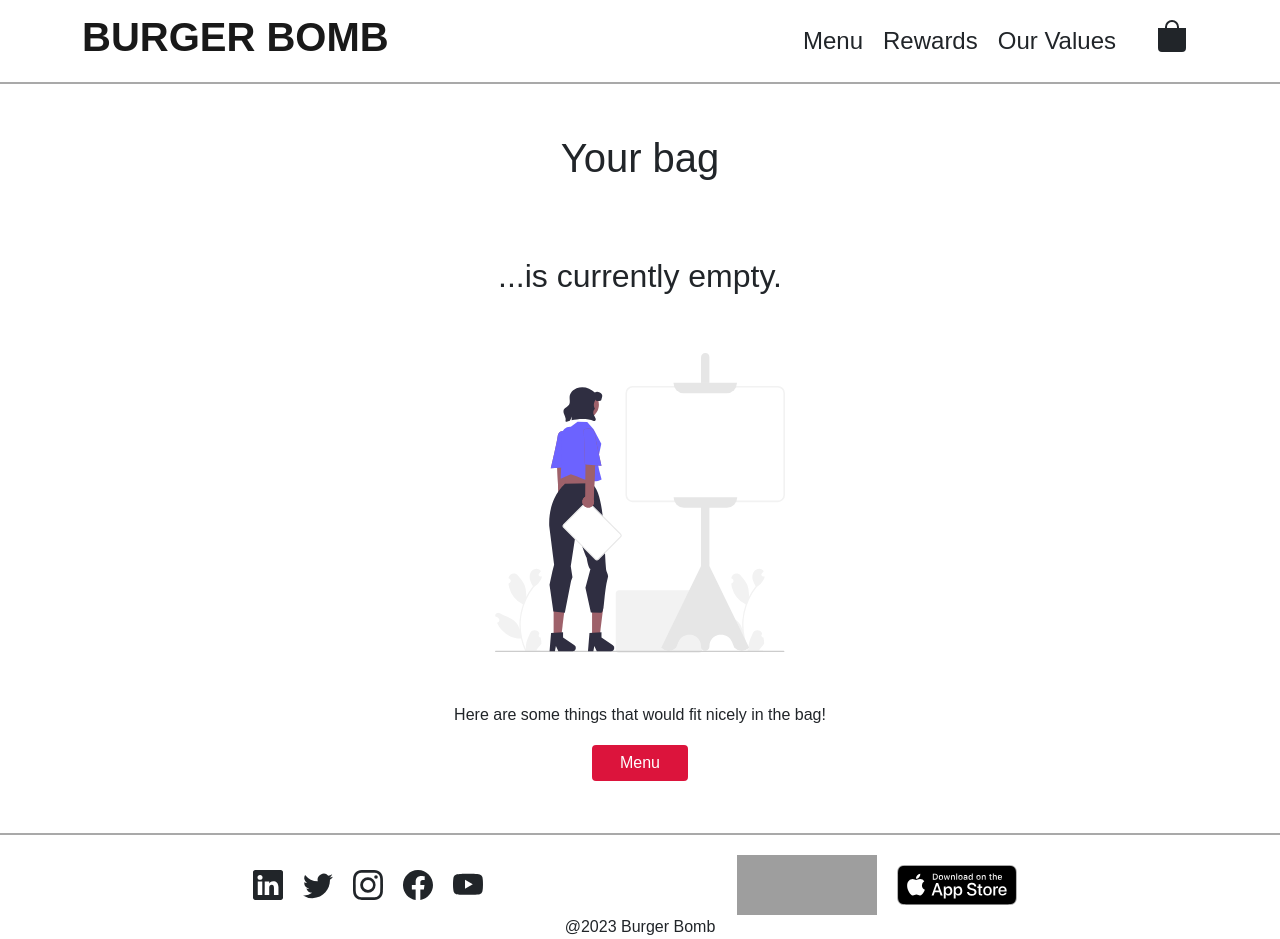
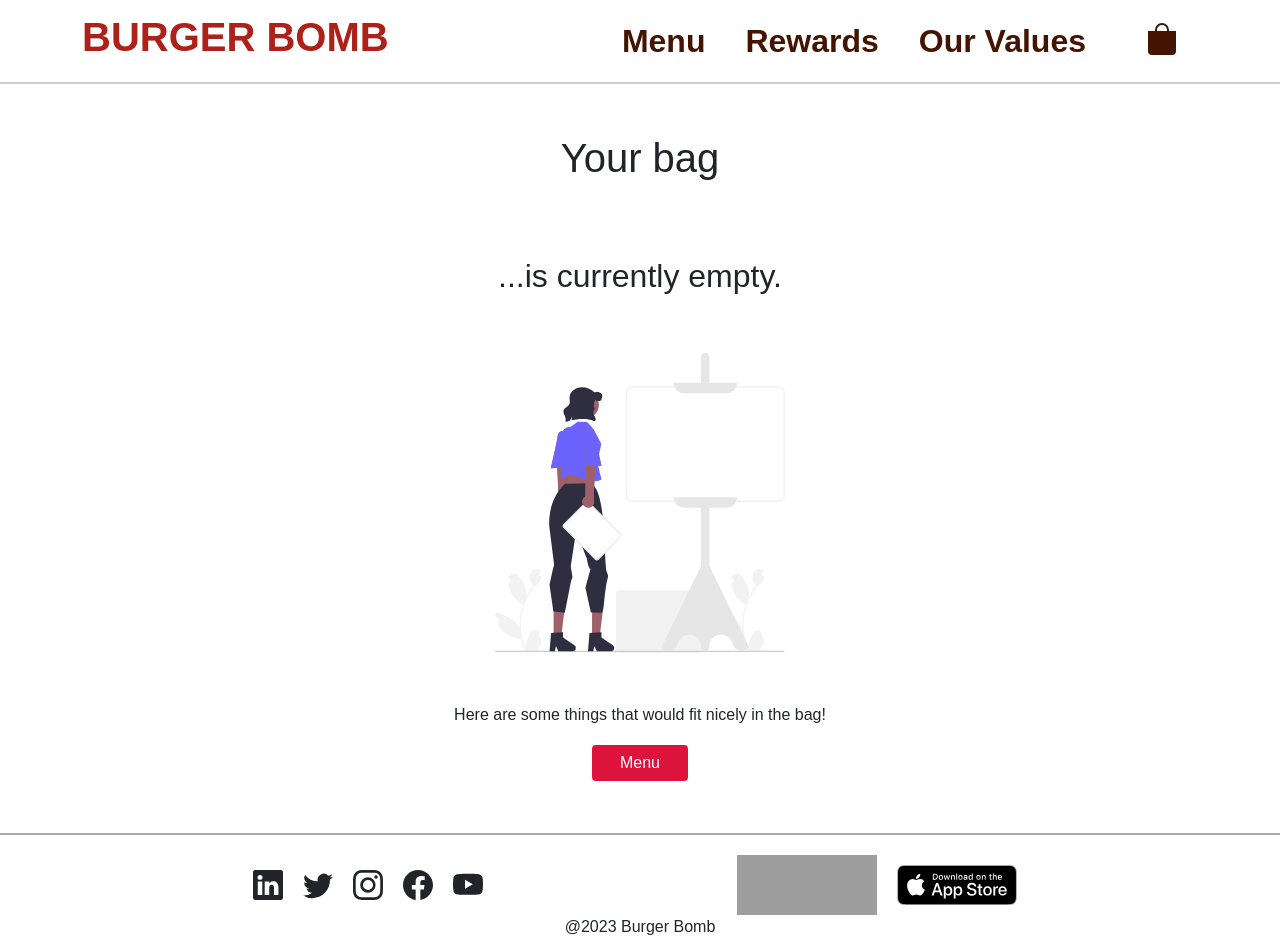
Before and after one commit to taujeng/burgerbomb, a React (Create React App) app: page /bag in a window 1280 px wide. Built offline with nearby package versions, Linux system fonts and the light colour scheme; grey boxes are pictures that could not be loaded; a web font is replaced by a local one.

Commit message:
Add global color theme, underline on hover in Header

```diff
--- a/src/components/Header/header.css
+++ b/src/components/Header/header.css
@@ -20,10 +20,12 @@
   src: url(https://fonts.gstatic.com/s/belanosima/v1/3y9n6bI8ejDo_3MfCDSL_Lx0M3o.ttf) format('truetype');
 }
 .header {
-  border-bottom: 2px darkgray solid;
+  border-bottom: 2px var(--header-accent) solid;
   z-index: 10;
+  background-color: var(--header-secondary);
 }
 #main-logo h1 {
+  color: var(--title);
   font-weight: 700;
   text-transform: uppercase;
 }
@@ -75,15 +77,32 @@
   align-items: center;
 }
 .navbar-collapse .nav-link {
-  font-size: 1.5em;
-  padding: 0 10px;
+  position: relative;
+  font-size: 2em;
+  font-weight: 600;
+  padding: 0 20px;
+  color: var(--header-primary);
+  transition: color 0.1s ease-in;
 }
 .navbar-collapse .nav-link #bag-icon {
   margin: 0 0 10px 20px;
 }
 .navbar-collapse .nav-link:hover {
-  color: #ff2424;
+  color: var(--header-primary-hover);
   font-weight: 600;
+}
+.navbar-collapse .nav-link::after {
+  height: 0.1em;
+  bottom: -0.1em;
+  content: "";
+  left: 0.4em;
+  position: absolute;
+  background-color: var(--header-primary-hover);
+  width: 0;
+  transition: width 0.2s;
+}
+.navbar-collapse .nav-link:hover:after {
+  width: 30%;
 }
 @media (max-width: 768px) {
   #bomb-logo {
--- a/src/components/Header/header.less
+++ b/src/components/Header/header.less
@@ -3,14 +3,18 @@
 
 
 .header {
-    border-bottom: 2px darkgray solid;
+
+    // border-bottom: 2px darkgray solid;
+    border-bottom: 2px var(--header-accent) solid;
     // height: 10vh;
     z-index: 10;
-    background-color: lightcyan;
+    // background-color: lightcyan;
+    background-color: var(--header-secondary);
 }
 
 #main-logo {
     h1 {
+        color: var(--title);
         font-weight: 700;
         text-transform: uppercase;
     }
@@ -62,19 +66,34 @@
 .navbar-collapse {
     justify-content: flex-end;
     align-items: center;
-    background-color: lightcyan;
 
     .nav-link {
+        position: relative;
         font-size: 2em;
         font-weight: 600;
-        padding: 0 10px;
+        padding: 0 20px;
+        color: var(--header-primary);
+        transition: color 0.1s ease-in;
         #bag-icon {
             margin: 0 0 10px 20px;
         }
     }
     .nav-link:hover {
-        color: #crimson;
+        color: var(--header-primary-hover);
         font-weight: 600;
+    }
+    .nav-link::after {
+        height: 0.1em;
+        bottom: -0.1em;
+        content: "";
+        left: 0.4em;
+        position: absolute;
+        background-color: var(--header-primary-hover);
+        width: 0;
+        transition: width 0.2s;
+    }
+    .nav-link:hover:after {
+        width: 30%;
     }
 }
 
--- a/src/global.css
+++ b/src/global.css
@@ -1,4 +1,19 @@
 @import url('https://fonts.googleapis.com/css2?family=Belanosima:wght@400;600;700&display=swap');
+
+
+:root {
+    --title: rgb(173, 33, 24);
+    --header-primary: #451400;
+    --header-primary-hover: #ad2118;
+    --header-secondary: #FFFFFF;
+    --header-accent: #d4cbc7;
+    --body-background: #F8F8F8;
+    --body-text: #333333;
+    --body-accent: #FFA500;
+    --footer-background: #333333;
+    --footer-text: #FFFFFF;
+    --footer-accent: #FF6347;
+}
 
 body {
     margin: 0;
```
